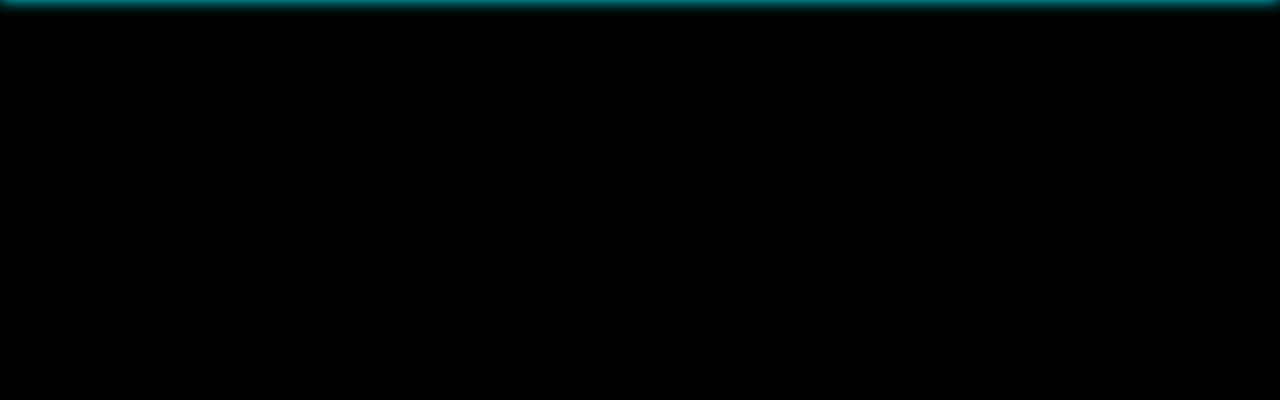
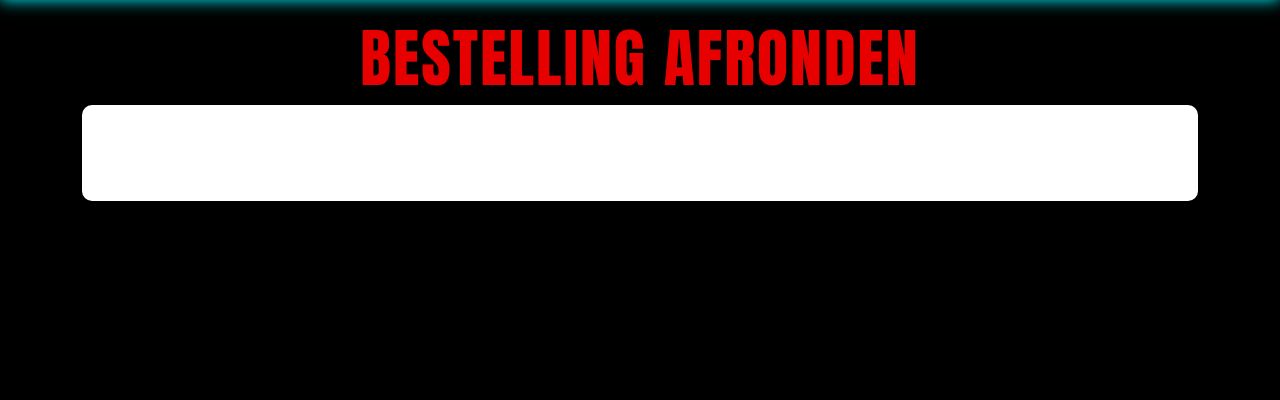
Before and after one commit to Camiel5743/KE03_INTDEV_SE_1_Base_CamielSchnackers, an ASP.NET Core app: page /Checkout in a window 1280 px wide. Shown: the part 56-456 px from the top of the page. Run offline with ASP.NET Core 8, Linux system fonts and the light colour scheme; style sheets or scripts are compiled from the project's sources.

Commit message:
- ik heb de knop "nu bestellen" functioneel gemaakt. de knop linkt nu door naar /checkout. - ik heb de achtergrond van de checkout wit gemaakt en heb de tekst de rode huisstijl gegeven.

```diff
--- a/KE03_INTDEV_SE_1_Base/Pages/Checkout.cshtml
+++ b/KE03_INTDEV_SE_1_Base/Pages/Checkout.cshtml
@@ -1,4 +1,18 @@
 @page
 @model KE03_INTDEV_SE_1_Base.Pages.CheckoutModel
 @{
+    ViewData["Title"] = "Bestelling afronden";
 }
+
+<h1 style="
+    text-align: center;
+    margin-top: 20px;
+    font-family: Impact, Haettenschweiler, 'Arial Black', sans-serif;
+    font-size: 4em;
+    color: #e60000;
+    letter-spacing: 2px;
+    text-transform: uppercase;">
+    Bestelling afronden
+</h1>
+
+<div class="container py-5" style="background-color: white; color: black; border-radius: 10px;">
```
Also changed, not shown: KE03_INTDEV_SE_1_Base/Pages/ProductCatalog.cshtml (+22 -1 lines).
